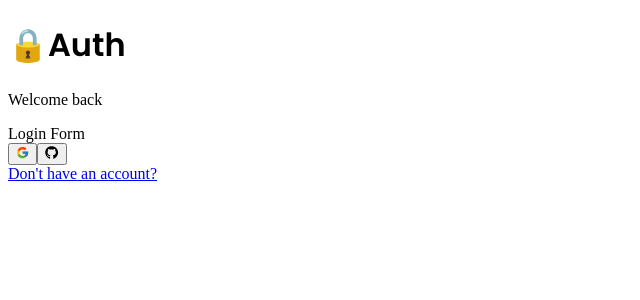
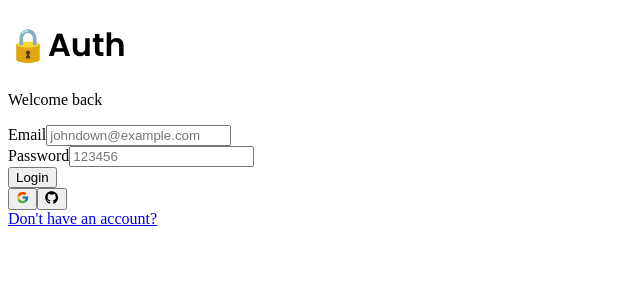
Before and after one commit to RowdyKGZ/next-auth-advanced, a Next.js app: page /auth/login in a window 1280 px wide. Shown: the top 300 px of the page, without its empty margins (0-640 px from the left). Built offline with nearby package versions, Linux system fonts and the light colour scheme.

Commit message:
login form

```diff
--- a/components/auth/login-form.tsx
+++ b/components/auth/login-form.tsx
@@ -1,6 +1,35 @@
+"use client";
+
+import * as z from "zod";
+import { useForm } from "react-hook-form";
+import { zodResolver } from "@hookform/resolvers/zod";
+
+import { LoginSchema } from "@/schemas";
+import { Input } from "@/components/ui/input";
+import { Button } from "@/components/ui/button";
+import { FormError } from "@/components/form-error";
+import { FormSuccess } from "@/components/form-success";
+import {
+  Form,
+  FormControl,
+  FormField,
+  FormLabel,
+  FormMessage,
+  FormItem,
+} from "@/components/ui/form";
+
 import { CardWrapper } from "./card-wrapper";
 
 export const LoginForm = () => {
+  const form = useForm<z.infer<typeof LoginSchema>>({
+    resolver: zodResolver(LoginSchema),
+    defaultValues: { email: "", password: "" },
+  });
+
+  const onSubmit = (values: z.infer<typeof LoginSchema>) => {
+    console.log(values);
+  };
+
   return (
     <CardWrapper
       headerLabel="Welcome back"
@@ -8,7 +37,50 @@
       backButtonHref="/auth/register"
       showSocial
     >
-      Login Form
+      <Form {...form}>
+        <form onSubmit={form.handleSubmit(onSubmit)} className="space-y-6">
+          <div className="space-y-4">
+            <FormField
+              control={form.control}
+              name="email"
+              render={({ field }) => (
+                <FormItem>
+                  <FormLabel>Email</FormLabel>
+                  <FormControl>
+                    <Input
+                      {...field}
+                      placeholder="johndown@example.com"
+                      type="email"
+                    />
+                  </FormControl>
+
+                  <FormMessage />
+                </FormItem>
+              )}
+            />
+
+            <FormField
+              control={form.control}
+              name="password"
+              render={({ field }) => (
+                <FormItem>
+                  <FormLabel>Password</FormLabel>
+                  <FormControl>
+                    <Input {...field} placeholder="123456" type="password" />
+                  </FormControl>
+
+                  <FormMessage />
+                </FormItem>
+              )}
+            />
+          </div>
+
+          <FormError message="" />
+          <FormSuccess message="" />
+
+          <Button type="submit">Login</Button>
+        </form>
+      </Form>
     </CardWrapper>
   );
 };
--- /dev/null
+++ b/components/form-error.tsx
@@ -0,0 +1,16 @@
+import { ExclamationTriangleIcon } from "@radix-ui/react-icons";
+
+interface FormErrorProps {
+  message?: string;
+}
+
+export const FormError = ({ message }: FormErrorProps) => {
+  if (!message) return null;
+
+  return (
+    <div className="bg-destructive/15 p-3 rounded-md flex items-center gap-x-2 text-sm text-destructive">
+      <ExclamationTriangleIcon className="w-4 h-4" />
+      <p>{message}</p>
+    </div>
+  );
+};
--- /dev/null
+++ b/components/form-success.tsx
@@ -0,0 +1,16 @@
+import { CheckCircledIcon } from "@radix-ui/react-icons";
+
+interface FormSuccessProps {
+  message?: string;
+}
+
+export const FormSuccess = ({ message }: FormSuccessProps) => {
+  if (!message) return null;
+
+  return (
+    <div className="bg-emerald-500/15 p-3 rounded-md flex items-center gap-x-2 text-sm text-emerald-500">
+      <CheckCircledIcon className="w-4 h-4" />
+      <p>{message}</p>
+    </div>
+  );
+};
--- /dev/null
+++ b/components/ui/form.tsx
@@ -0,0 +1,176 @@
+import * as React from "react"
+import * as LabelPrimitive from "@radix-ui/react-label"
+import { Slot } from "@radix-ui/react-slot"
+import {
+  Controller,
+  ControllerProps,
+  FieldPath,
+  FieldValues,
+  FormProvider,
+  useFormContext,
+} from "react-hook-form"
+
+import { cn } from "@/lib/utils"
+import { Label } from "@/components/ui/label"
+
+const Form = FormProvider
+
+type FormFieldContextValue<
+  TFieldValues extends FieldValues = FieldValues,
+  TName extends FieldPath<TFieldValues> = FieldPath<TFieldValues>
+> = {
+  name: TName
+}
+
+const FormFieldContext = React.createContext<FormFieldContextValue>(
+  {} as FormFieldContextValue
+)
+
+const FormField = <
+  TFieldValues extends FieldValues = FieldValues,
+  TName extends FieldPath<TFieldValues> = FieldPath<TFieldValues>
+>({
+  ...props
+}: ControllerProps<TFieldValues, TName>) => {
+  return (
+    <FormFieldContext.Provider value={{ name: props.name }}>
+      <Controller {...props} />
+    </FormFieldContext.Provider>
+  )
+}
+
+const useFormField = () => {
+  const fieldContext = React.useContext(FormFieldContext)
+  const itemContext = React.useContext(FormItemContext)
+  const { getFieldState, formState } = useFormContext()
+
+  const fieldState = getFieldState(fieldContext.name, formState)
+
+  if (!fieldContext) {
+    throw new Error("useFormField should be used within <FormField>")
+  }
+
+  const { id } = itemContext
+
+  return {
+    id,
+    name: fieldContext.name,
+    formItemId: `${id}-form-item`,
+    formDescriptionId: `${id}-form-item-description`,
+    formMessageId: `${id}-form-item-message`,
+    ...fieldState,
+  }
+}
+
+type FormItemContextValue = {
+  id: string
+}
+
+const FormItemContext = React.createContext<FormItemContextValue>(
+  {} as FormItemContextValue
+)
+
+const FormItem = React.forwardRef<
+  HTMLDivElement,
+  React.HTMLAttributes<HTMLDivElement>
+>(({ className, ...props }, ref) => {
+  const id = React.useId()
+
+  return (
+    <FormItemContext.Provider value={{ id }}>
+      <div ref={ref} className={cn("space-y-2", className)} {...props} />
+    </FormItemContext.Provider>
+  )
+})
+FormItem.displayName = "FormItem"
+
+const FormLabel = React.forwardRef<
+  React.ElementRef<typeof LabelPrimitive.Root>,
+  React.ComponentPropsWithoutRef<typeof LabelPrimitive.Root>
+>(({ className, ...props }, ref) => {
+  const { error, formItemId } = useFormField()
+
+  return (
+    <Label
+      ref={ref}
+      className={cn(error && "text-destructive", className)}
+      htmlFor={formItemId}
+      {...props}
+    />
+  )
+})
+FormLabel.displayName = "FormLabel"
+
+const FormControl = React.forwardRef<
+  React.ElementRef<typeof Slot>,
+  React.ComponentPropsWithoutRef<typeof Slot>
+>(({ ...props }, ref) => {
+  const { error, formItemId, formDescriptionId, formMessageId } = useFormField()
+
+  return (
+    <Slot
+      ref={ref}
+      id={formItemId}
+      aria-describedby={
+        !error
+          ? `${formDescriptionId}`
+          : `${formDescriptionId} ${formMessageId}`
+      }
+      aria-invalid={!!error}
+      {...props}
+    />
+  )
+})
+FormControl.displayName = "FormControl"
+
+const FormDescription = React.forwardRef<
+  HTMLParagraphElement,
+  React.HTMLAttributes<HTMLParagraphElement>
+>(({ className, ...props }, ref) => {
+  const { formDescriptionId } = useFormField()
+
+  return (
+    <p
+      ref={ref}
+      id={formDescriptionId}
+      className={cn("text-[0.8rem] text-muted-foreground", className)}
+      {...props}
+    />
+  )
+})
+FormDescription.displayName = "FormDescription"
+
+const FormMessage = React.forwardRef<
+  HTMLParagraphElement,
+  React.HTMLAttributes<HTMLParagraphElement>
+>(({ className, children, ...props }, ref) => {
+  const { error, formMessageId } = useFormField()
+  const body = error ? String(error?.message) : children
+
+  if (!body) {
+    return null
+  }
+
+  return (
+    <p
+      ref={ref}
+      id={formMessageId}
+      className={cn("text-[0.8rem] font-medium text-destructive", className)}
+      {...props}
+    >
+      {body}
+    </p>
+  )
+})
+FormMessage.displayName = "FormMessage"
+
+export {
+  useFormField,
+  Form,
+  FormItem,
+  FormLabel,
+  FormControl,
+  FormDescription,
+  FormMessage,
+  FormField,
+}
--- /dev/null
+++ b/components/ui/input.tsx
@@ -0,0 +1,25 @@
+import * as React from "react"
+
+import { cn } from "@/lib/utils"
+
+export interface InputProps
+  extends React.InputHTMLAttributes<HTMLInputElement> {}
+
+const Input = React.forwardRef<HTMLInputElement, InputProps>(
+  ({ className, type, ...props }, ref) => {
+    return (
+      <input
+        type={type}
+        className={cn(
+          "flex h-9 w-full rounded-md border border-input bg-transparent px-3 py-1 text-sm shadow-sm transition-colors file:border-0 file:bg-transparent file:text-sm file:font-medium placeholder:text-muted-foreground focus-visible:outline-none focus-visible:ring-1 focus-visible:ring-ring disabled:cursor-not-allowed disabled:opacity-50",
+          className
+        )}
+        ref={ref}
+        {...props}
+      />
+    )
+  }
+)
+Input.displayName = "Input"
+
+export { Input }
--- /dev/null
+++ b/components/ui/label.tsx
@@ -0,0 +1,26 @@
+"use client"
+
+import * as React from "react"
+import * as LabelPrimitive from "@radix-ui/react-label"
+import { cva, type VariantProps } from "class-variance-authority"
+
+import { cn } from "@/lib/utils"
+
+const labelVariants = cva(
+  "text-sm font-medium leading-none peer-disabled:cursor-not-allowed peer-disabled:opacity-70"
+)
+
+const Label = React.forwardRef<
+  React.ElementRef<typeof LabelPrimitive.Root>,
+  React.ComponentPropsWithoutRef<typeof LabelPrimitive.Root> &
+    VariantProps<typeof labelVariants>
+>(({ className, ...props }, ref) => (
+  <LabelPrimitive.Root
+    ref={ref}
+    className={cn(labelVariants(), className)}
+    {...props}
+  />
+))
+Label.displayName = LabelPrimitive.Root.displayName
+
+export { Label }
--- a/package.json
+++ b/package.json
@@ -9,16 +9,20 @@
     "lint": "next lint"
   },
   "dependencies": {
+    "@hookform/resolvers": "^3.3.4",
     "@radix-ui/react-icons": "^1.3.0",
+    "@radix-ui/react-label": "^2.0.2",
     "@radix-ui/react-slot": "^1.0.2",
     "class-variance-authority": "^0.7.0",
     "clsx": "^2.1.0",
     "next": "14.0.4",
     "react": "^18",
     "react-dom": "^18",
+    "react-hook-form": "^7.49.3",
     "react-icons": "^5.0.1",
     "tailwind-merge": "^2.2.0",
-    "tailwindcss-animate": "^1.0.7"
+    "tailwindcss-animate": "^1.0.7",
+    "zod": "^3.22.4"
   },
   "devDependencies": {
     "@types/node": "^20",
--- /dev/null
+++ b/schemas/index.ts
@@ -0,0 +1,6 @@
+import * as z from "zod";
+
+export const LoginSchema = z.object({
+  email: z.string().email(),
+  password: z.string().min(1, { message: "Password is required" }),
+});
```
Also changed, not shown: 1 other file (tests, documents, lock files or other folders).
